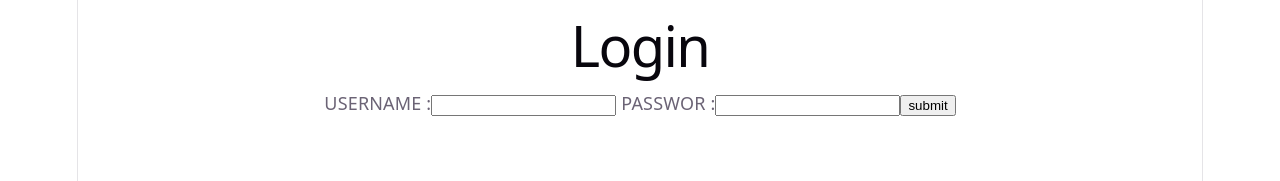
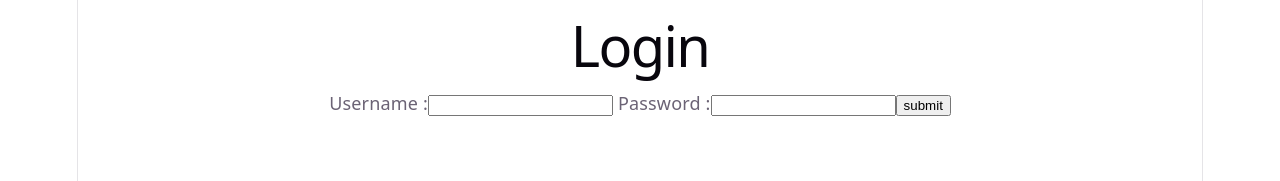
Before and after one commit to somgitreact/minibuilout, a React (Vite) app: page / in a window 1280 px wide. Shown: the top 181 px of the page. Built offline with nearby package versions, Linux system fonts and the light colour scheme.

Commit message:
upload 2

```diff
--- a/src/component/Login.jsx
+++ b/src/component/Login.jsx
@@ -27,10 +27,10 @@ const Login = () => {
        {match ?  <h3>Welcome User!</h3>
        :
         <form onSubmit={checkHandler}>
-<label htmlFor='username' > USERNAME :
+<label htmlFor='username' > Username :
     <input id ="username" type='text' value={input?.user} onChange={(e)=>setInput((prev)=>({...prev, user: e.target.value}))} />
 </label>
-<label htmlFor='pass' >  PASSWOR :
+<label htmlFor='pass' >  Password :
     <input id ="pass"  type='password' value={input?.pass} onChange={(e)=>setInput((prev)=>({...prev, pass: e.target.value}))} />
 </label>
 <button> submit</button>
```
